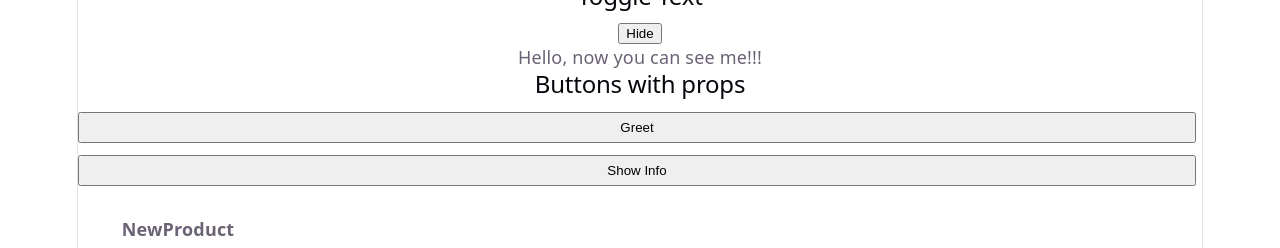
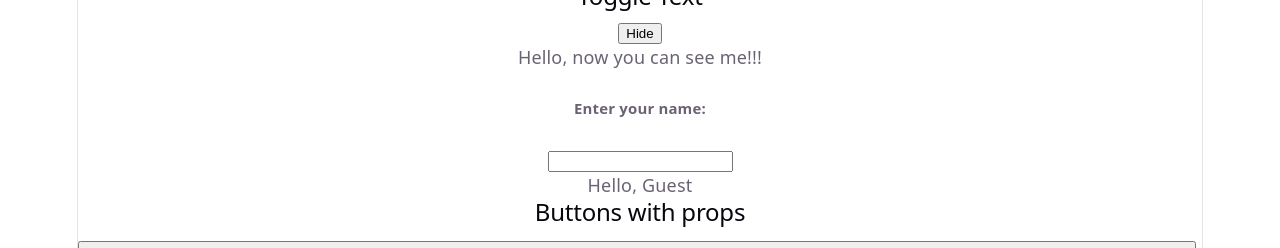
Before and after one commit to Sanvi-R-Rao/SW_CSE_B2.2_Internship, a React (Vite) app in the folder Day/Day13/day-13-react-app/: page / in a window 1280 px wide. Shown: the part 197-445 px from the top of the page. Built offline with nearby package versions, Linux system fonts and the light colour scheme.

Commit message:
State eg3

```diff
--- a/Day/Day13/day-13-react-app/src/App.jsx
+++ b/Day/Day13/day-13-react-app/src/App.jsx
@@ -4,12 +4,14 @@
 import ButtonDemo from "./components/P3";
 import Counter from "./components/StateExample1.jsx";
 import ToggleText from "./components/StateExample2.jsx";
+import NameInput from "./components/StateExample3.jsx";
 function App() {
   return (
     <>
     <Welcome name="Sanvi"/>
     <Counter/>
     <ToggleText/>
+    <NameInput/>
     <ButtonDemo />
     <ProductCard
     // name="Sony WH-CH720N Active Noise Cancellation Wireless Bluetooth Over Ear Headphones"
--- /dev/null
+++ b/Day/Day13/day-13-react-app/src/components/StateExample3.jsx
@@ -0,0 +1,19 @@
+import { useState } from "react";
+
+function NameInput() {
+  const [name, setName] = useState("");
+
+  return (
+    <div>
+      <h5>Enter your name:</h5>
+      <input
+        type="text"
+        value={name}
+        onChange={(e) => setName(e.target.value)}
+      />
+
+      <p>Hello, {name || "Guest"}</p>
+    </div>
+  );
+}
+export default NameInput;
```
